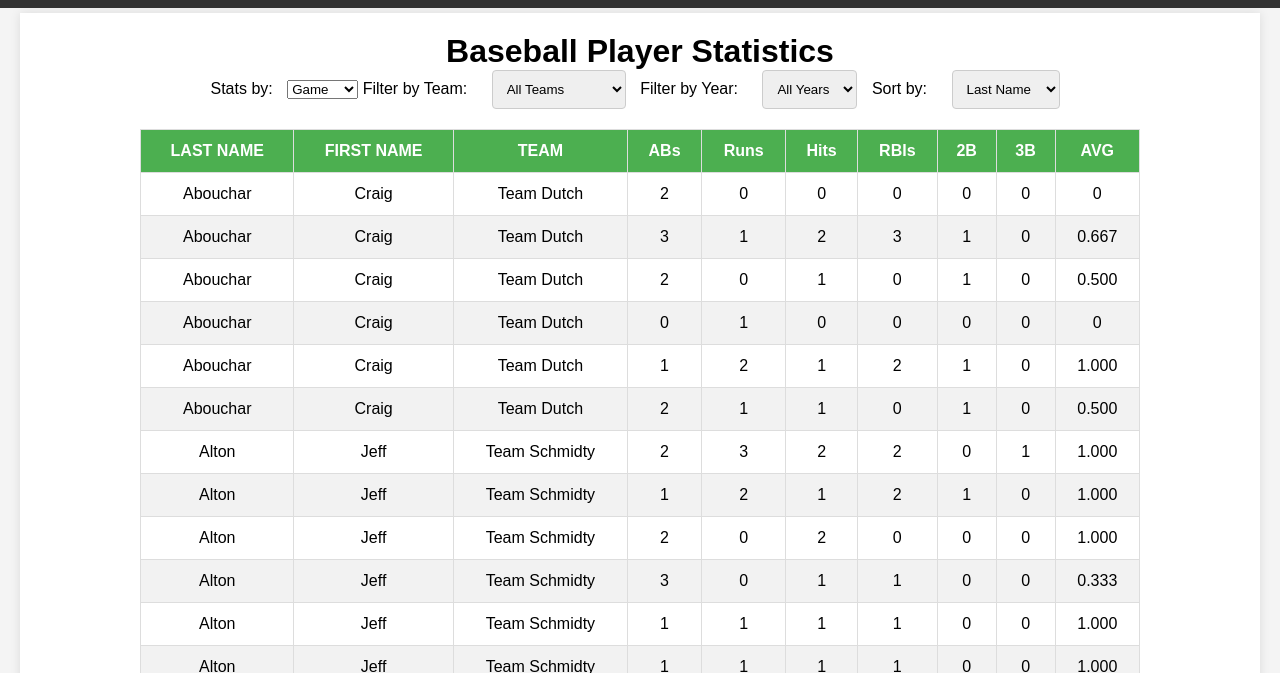
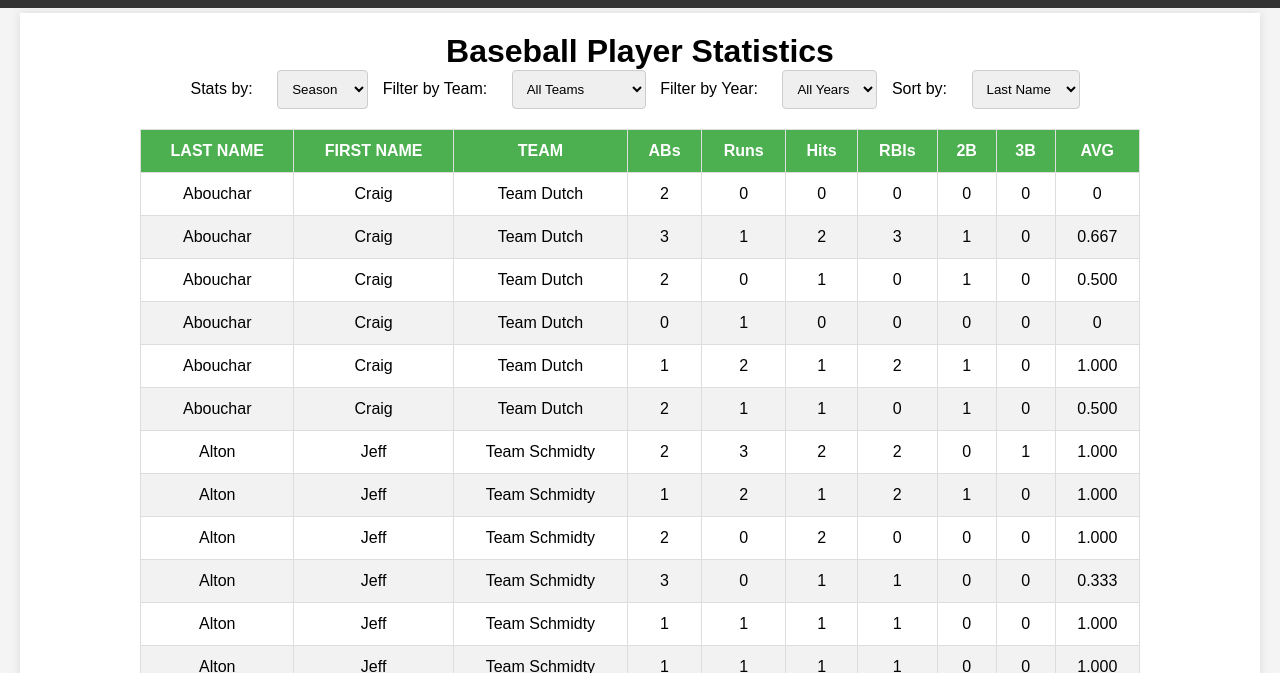
Before and after one commit to boosnidley/BaseballStatsTest, a plain HTML site: page index.html in a window 1280 px wide. Shown: the part 127-800 px from the top of the page. Drawn offline with nearby package versions, Linux system fonts and the light colour scheme.

Commit message:
Year Filter Fix

```diff
--- a/Script.js
+++ b/Script.js
@@ -74,7 +74,7 @@ function populateFilters() {
     });
 
     // Populate year filter options
-    const years = [...new Set(players.map(player => player.Year))];
+    const years = [...new Set(players.map(player => player.YEAR))];
     years.forEach(year => {
         const option = document.createElement('option');
         option.value = year;
--- a/Styles.css
+++ b/Styles.css
@@ -126,7 +126,7 @@ tr:hover {
     background-color: #ddd;
 }
 
-#team-filter, #year-filter, #sort-stat {
+#team-filter, #year-filter, #sort-stat, #term-filter {
     padding: 10px;
     margin: 0 10px;
     border: 1px solid #ccc;
--- a/index.html
+++ b/index.html
@@ -28,7 +28,6 @@
         <div class="controls">
             <label for="term-filter">Stats by:</label>
             <select id="term-filter">
-                <option value="">Game</option>
                 <option value="">Season</option>
                 <option value="">All-Time</option>
             </select>
```
